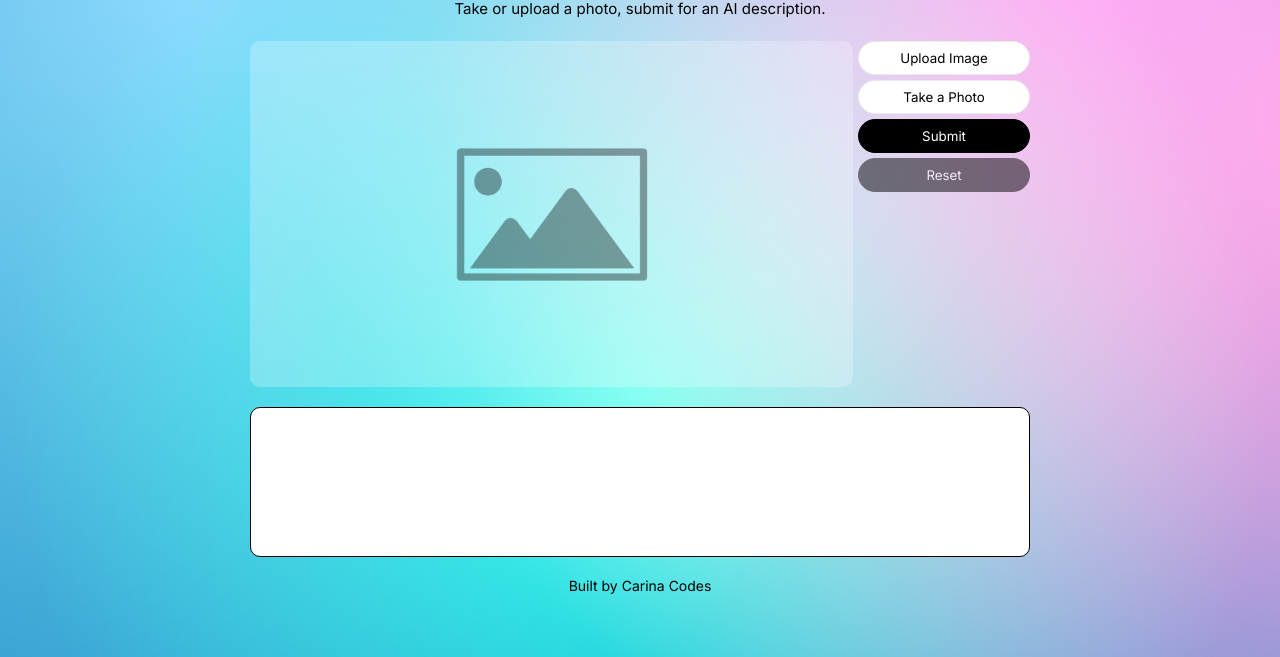
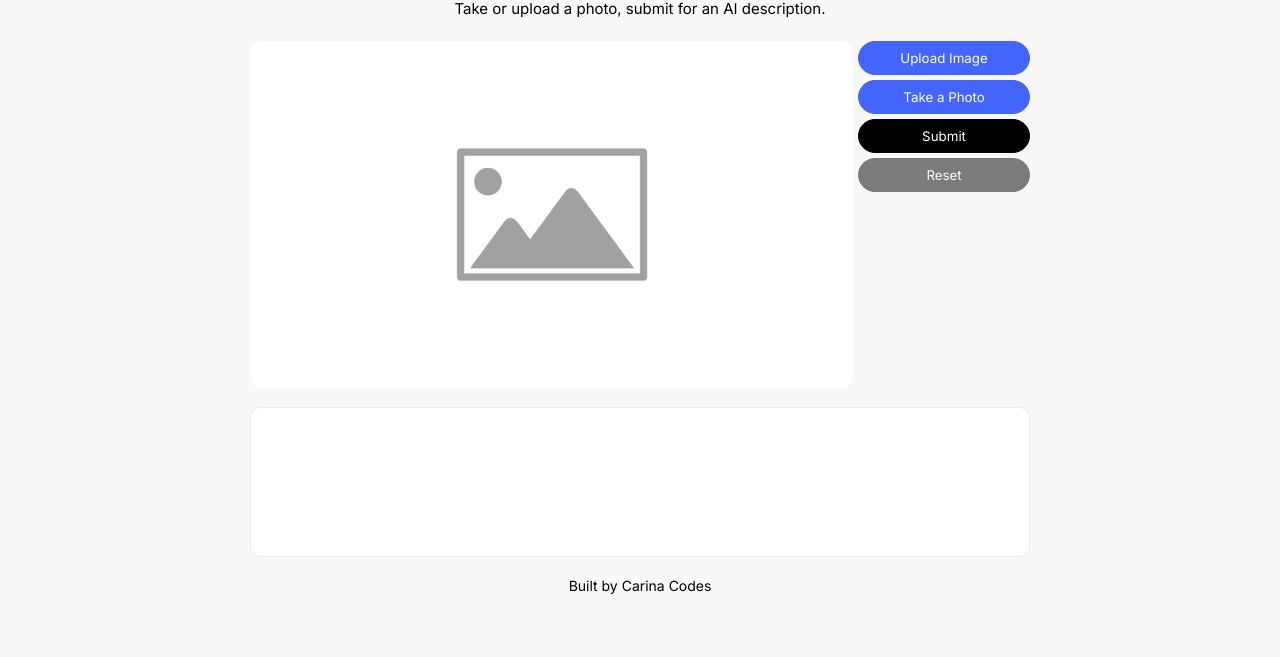
Before and after one commit to carina-codes/ai-image-recognition, a website: page index.html in a window 1280 px wide. Shown: the part 143-800 px from the top of the page. Drawn offline with nearby package versions, Linux system fonts and the light colour scheme; a web font is replaced by a local one.

Commit message:
update to submit and style

```diff
--- a/css/style.css
+++ b/css/style.css
@@ -39,15 +39,7 @@ body {
 }
 
 body {
-  background:
-    radial-gradient(circle at 30% 30%, #878bff 0%, transparent 45%),
-    radial-gradient(circle at 70% 30%, #ff00cc 0%, transparent 45%),
-    radial-gradient(circle at 50% 60%, #00ff99 0%, transparent 45%),
-    radial-gradient(circle at 80% 40%, #ff3300 0%, transparent 45%),
-    radial-gradient(circle at 40% 40%, #00b6c2, #657bdc);
-  background-blend-mode: screen;
-  background-size: 175% 175%;
-  background-position: 50% 50%;
+  background: var(--background);
 }
 
 a:hover,
@@ -146,7 +138,7 @@ header p {
   scrollbar-color: rgba(0, 0, 0, 0.3) transparent;
   background-color: var(--white);
   border-color: inherit;
-  border: 1px solid;
+  border: 1px solid var(--outline);
   font-family: var(--paragraph);
 }
 
@@ -171,7 +163,7 @@ header p {
   background-size: cover;
   background-position: center;
   background-repeat: no-repeat;
-  background-color: rgba(255, 255, 255, .25);
+  background-color: var(--white);
 }
 
 .visually-hidden {
@@ -197,17 +189,17 @@ header p {
 
 .btn, button {
   display: inline-block;
-  border: 1px solid var(--outline);
-  background-color: var(--white);
+  border: 1px solid var(--primary);
+  background-color: var(--primary);
   border-radius: 25px;
   padding: 8px 25px;
   transition: all 0.25s;
-  color: var(--black);
+  color: var(--white);
 }
 
 .btn:hover, button:hover {
-  border: 1px solid var(--primary);
-  background-color: var(--primary);
+  border: 1px solid var(--black);
+  background-color: var(--black);
   color: var(--white);
   cursor: pointer;
 }
--- a/index.html
+++ b/index.html
@@ -76,13 +76,16 @@
     }
 
     async function processInput() {
-      if (!selectedImage) {
-        alert("Please upload or take a photo first.");
-        return;
-      }
+  if (!selectedImage) {
+    alert("Please upload or take a photo first.");
+    return;
+  }
 
-      const output = document.getElementById("output");
+    const output = document.getElementById("output");
       output.textContent = "Analyzing image...";
+
+      // Scroll to output
+      output.scrollIntoView({ behavior: "smooth" });
 
       const formData = new FormData();
       formData.append("file", selectedImage);
```
